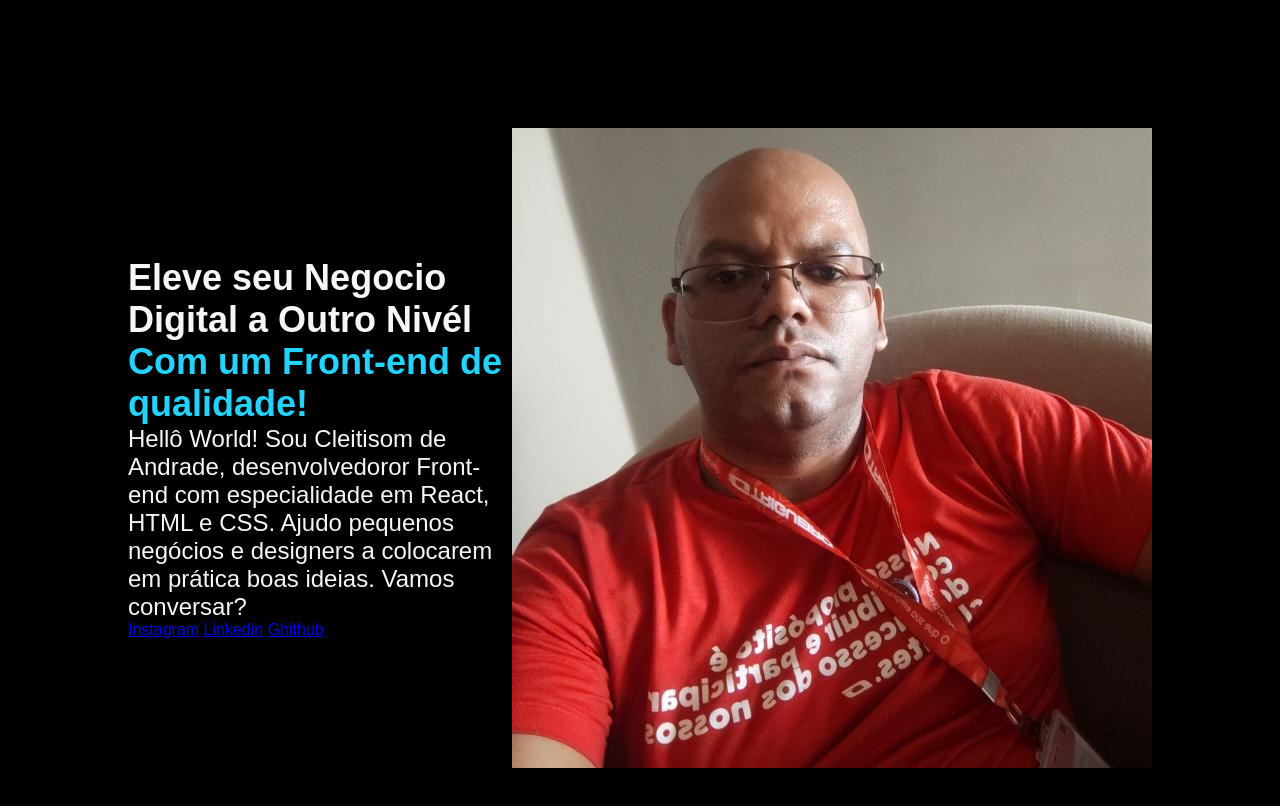
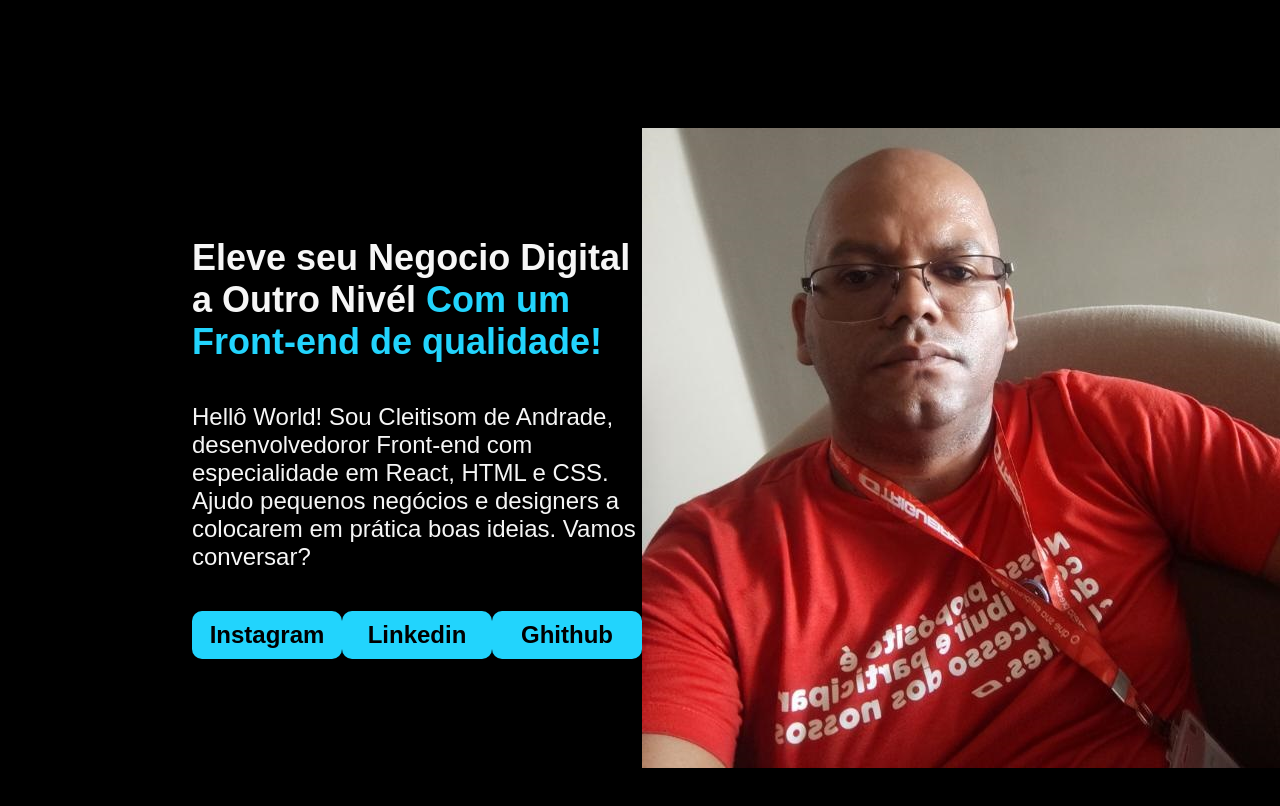
Before and after one commit to CleitisomAndrade/Aloura-portfolio-educ, a plain HTML site: page index.html in a window 1280 px wide. Drawn offline with Linux system fonts and the light colour scheme.

Commit message:
finalizado
aqui finalizamos o primeiro curso alura

```diff
--- a/index.html
+++ b/index.html
@@ -18,9 +18,12 @@
             <span> Front-end com especialidade em React, HTML e CSS.
             </span>Ajudo pequenos negócios e designers a colocarem em
             prática boas ideias. Vamos conversar?</p>
-            <a href="https://instagram.com.br">Instagram</a>
-            <a href="https://linkedin.com/in/cleitisom">Linkedin</a>
-            <a href="https://github.com/CleitisomAndrade">Ghithub</a>
+            <div class="apresentacao_links">
+                <a class="apresentacao_links_link" href="https://instagram.com.br">Instagram</a>
+                <a class="apresentacao_links_link" href="https://linkedin.com/in/cleitisom">Linkedin</a>
+                <a class="apresentacao_links_link" href="https://github.com/CleitisomAndrade">Ghithub</a>
+
+            </div>
         </section>
         <img src="/imagnes/cleitisom.jpg" alt="Fotos do cleitisom de Andrade Programando">
     </main>
--- a/styleA.css
+++ b/styleA.css
@@ -17,13 +17,16 @@ body{
     color: #22D4FD;
 }
 .apresentacao{
-    margin: 10%;
+    margin: 10% 15%;
     display: flex;
     align-items: center;
     justify-content: space-between;
 }
 .apresentacao_conteudo {
     width: 615px;
+    display: flex;
+    flex-direction: column ;
+    gap: 40px;
 }
 .apresentacao_titulo {
     font-size: 36px;
@@ -33,3 +36,20 @@ body{
     font-family: 'Montserrat', sans-serif;;
 
 }
+.apresentacao_links {
+    display: flex;
+    justify-content: space-between;
+}
+.apresentacao_links_link {
+    background-color: #22D4FD;
+    width: 150px; /* AUMENTA OS LADOS*/
+    text-align: center;
+    font-weight: 600; /*largura da fonte do texto*/
+    border-radius: 10px; /*altera as bordas*/
+    font-size: 24px;
+    padding: 10px  0px; /*"PADDING" UTILIZADO PARA AUMENTAR AS MAGEENS DOS BOTOES, PRIMEIRO ELE CRESCE PARA CIMA DEPOIS PARA OS LADOS*/
+    text-decoration: none;
+    color: #000000;
+    font-family: "Krona One", sans-serif;
+
+}
```
